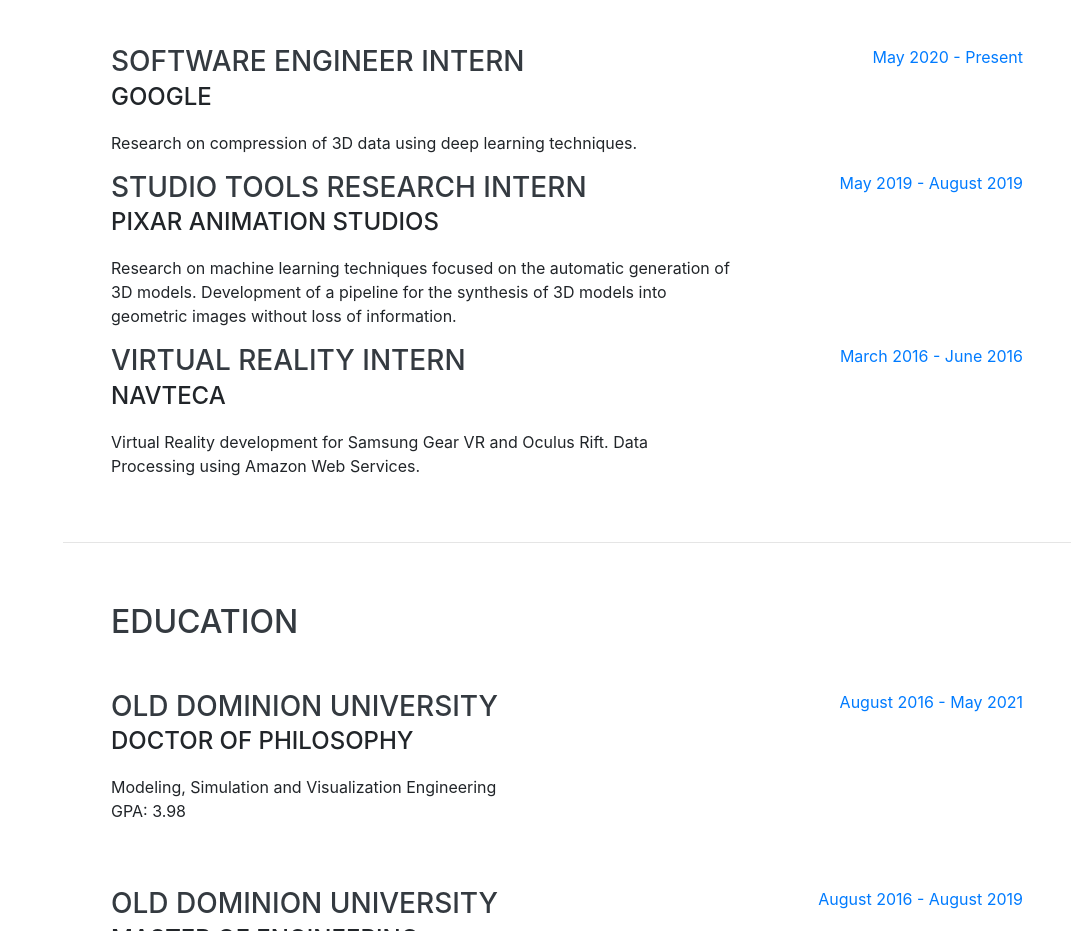
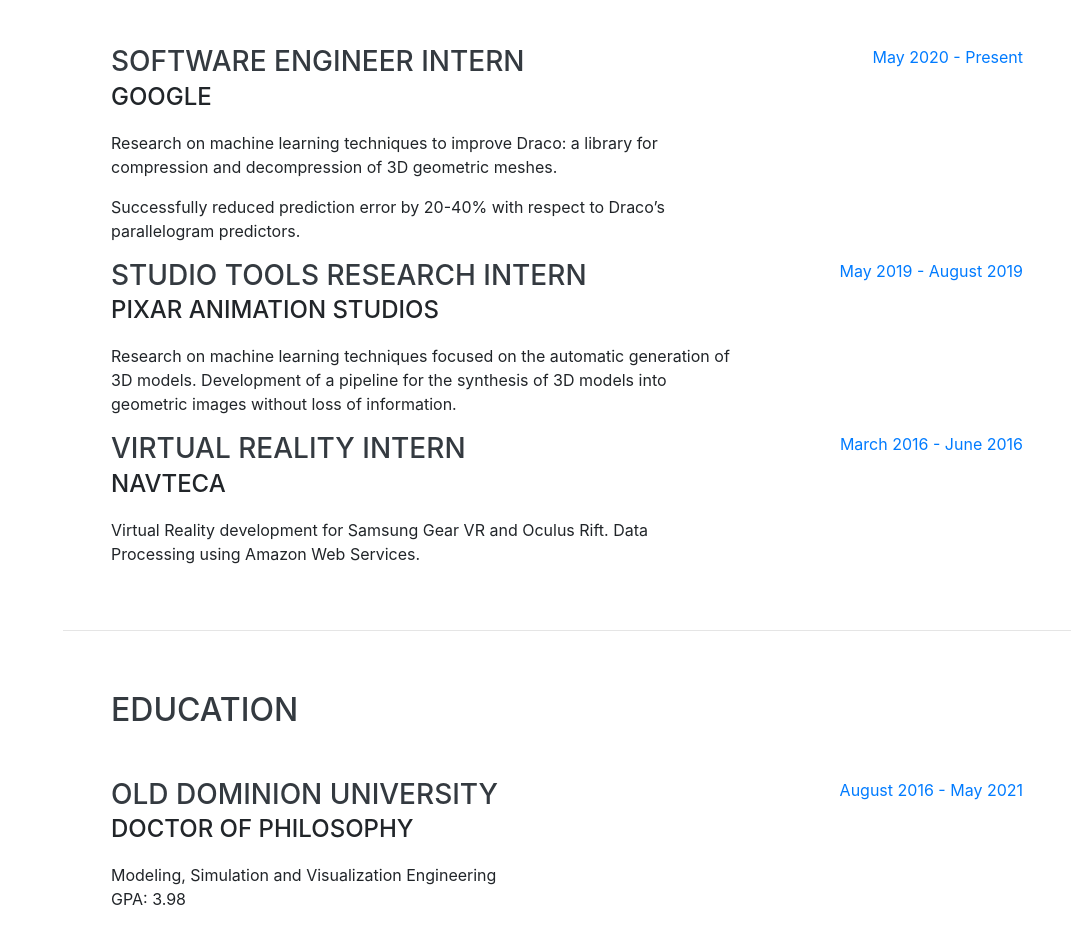
Before and after one commit to DandiC/dandic.github.io, a website with bundled scripts: page index.html in a window 1280 px wide. Shown: the part 1463-2394 px from the top of the page, without its empty margins (209-1280 px from the left). Built offline with nearby package versions, Linux system fonts and the light colour scheme; a web font is replaced by a local one.

Commit message:
Add description of Google internship

```diff
--- a/index.html
+++ b/index.html
@@ -117,7 +117,8 @@
           <div class="resume-content">
             <h3 class="mb-0">Software Engineer Intern</h3>
             <div class="subheading mb-3">Google</div>
-            <p>Research on compression of 3D data using deep learning techniques.</p>
+            <p>Research on machine learning techniques to improve Draco: a library for compression and decompression of 3D geometric meshes.</p>
+			<p>Successfully reduced prediction error by 20-40% with respect to Draco’s parallelogram predictors.</p>
           </div>
           <div class="resume-date text-md-right">
             <span class="text-primary">May 2020 - Present</span>
```
